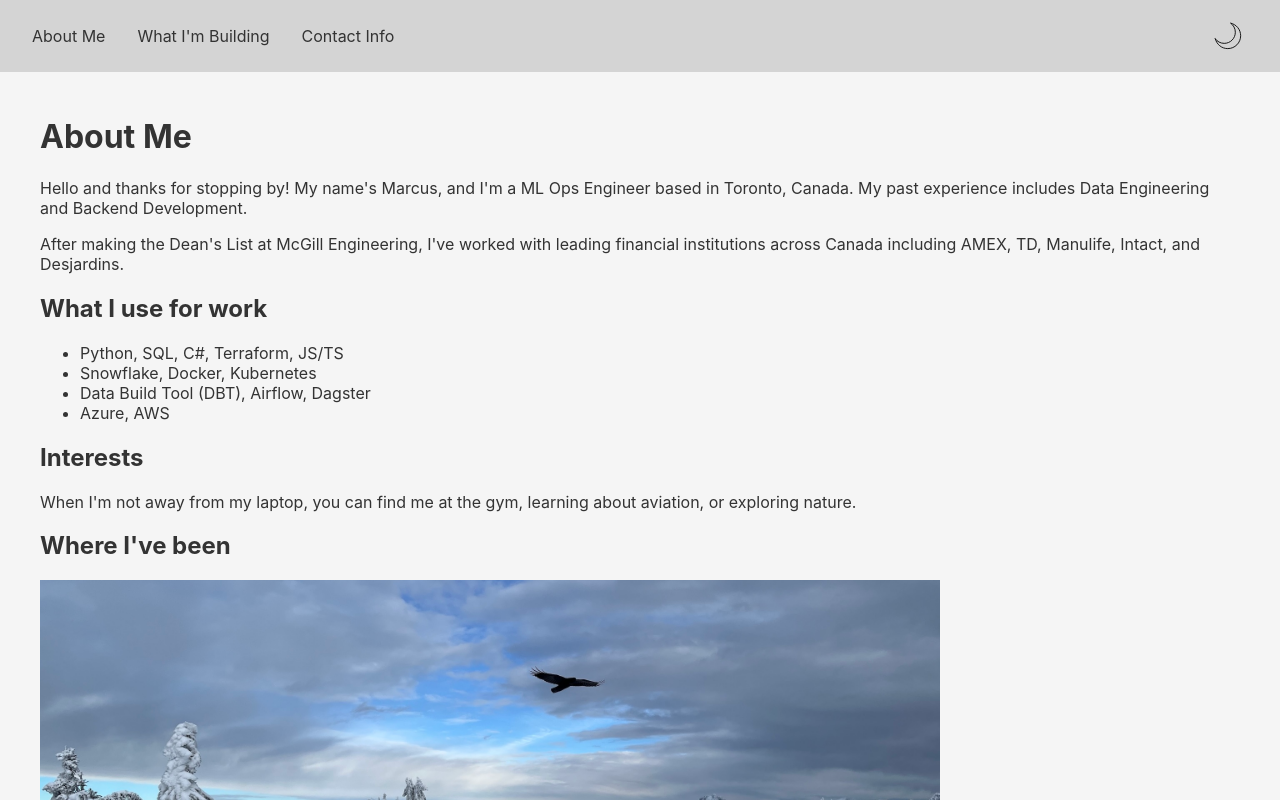
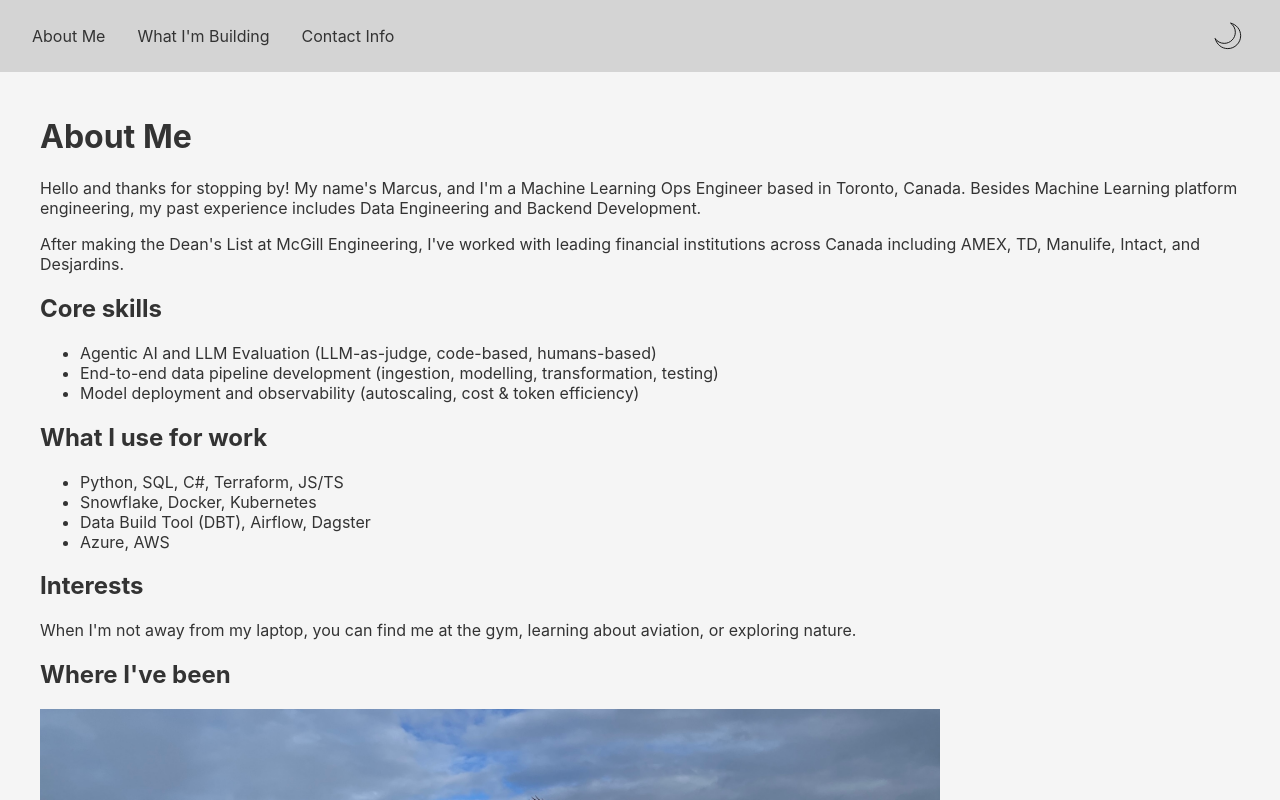
Before and after one commit to marcuskam01/marcuskam01.github.io, a React (Vite) app: page /#/ in a window 1280 px wide. Shown: the top 800 px of the page. Built offline with nearby package versions, Linux system fonts and the light colour scheme.

Commit message:
modified core skills

```diff
--- a/src/pages/About.jsx
+++ b/src/pages/About.jsx
@@ -19,8 +19,20 @@ const About = () => {
         animate={{ opacity: 1 }}
         transition={{ delay: 0.2 }}
       >
-        <p>Hello and thanks for stopping by! My name's Marcus, and I'm a ML Ops Engineer based in Toronto, Canada. My past experience includes Data Engineering and Backend Development.</p>
+        <p>Hello and thanks for stopping by! My name's Marcus, and I'm a Machine Learning Ops Engineer based in Toronto, Canada. Besides Machine Learning platform engineering, my past experience includes Data Engineering and Backend Development.</p>
         <p>After making the Dean's List at McGill Engineering, I've worked with leading financial institutions across Canada including AMEX, TD, Manulife, Intact, and Desjardins.</p>
+      </motion.div>
+      <h2>Core skills</h2>
+      <motion.div
+        initial={{ opacity: 0 }}
+        animate={{ opacity: 1 }}
+        transition={{ delay: 0.2 }}
+      >
+        <ul>
+          <li>Agentic AI and LLM Evaluation (LLM-as-judge, code-based, humans-based)</li>
+          <li>End-to-end data pipeline development (ingestion, modelling, transformation, testing)</li>
+          <li>Model deployment and observability (autoscaling, cost & token efficiency)</li>
+        </ul>
       </motion.div>
       <h2>What I use for work</h2>
       <motion.div
```
